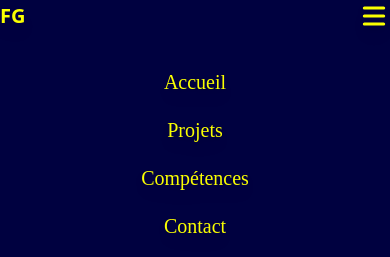
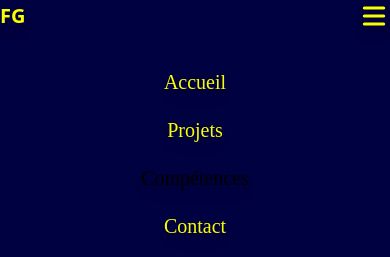
Before and after one commit to FabioGafforelli/Portfolio_FabioVue, a Vue app: page / in a window 390 px wide. Both pictures are taken after a click on the icon 374 px from the left and 16 px from the top of the page. Shown: the top 257 px of the page. Built offline with nearby package versions, Linux system fonts and the light colour scheme.

Commit message:
retrait router link mobile

```diff
--- a/src/components/layouts/header.vue
+++ b/src/components/layouts/header.vue
@@ -31,7 +31,7 @@
             </li>
             <li class="my-5">
               <a href="#competences">
-              <RouterLink class="my-6 lg:px-4 xl:pt-2 xl:rounded-sm font-museomoderno text-[#FAFF00] " to="/admin">Compétences</RouterLink>
+            Compétences
               </a>
             </li>
             <li class="my-5">
```
